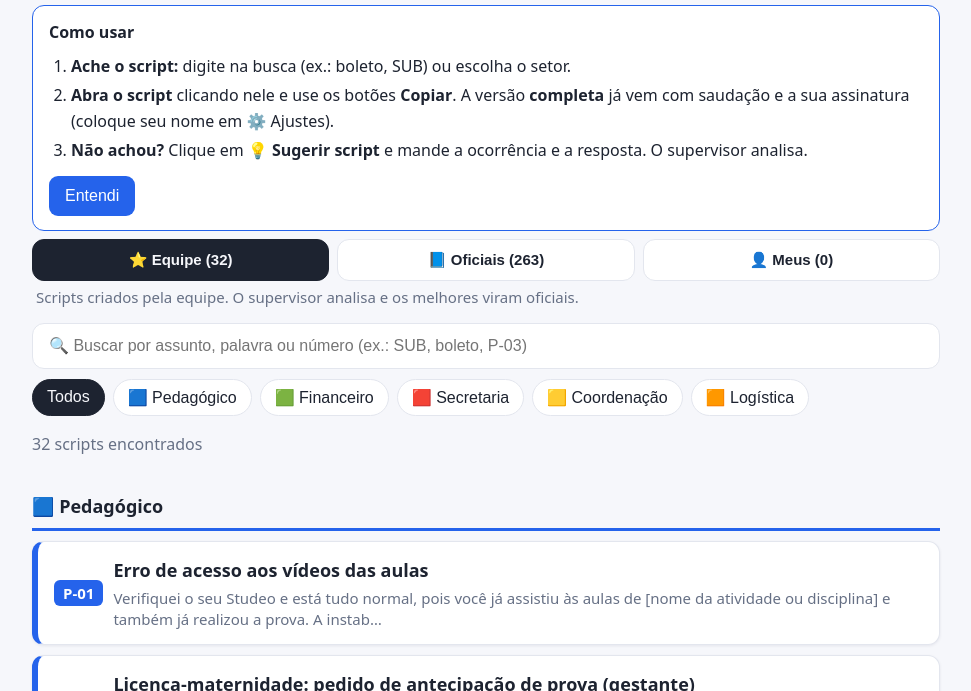
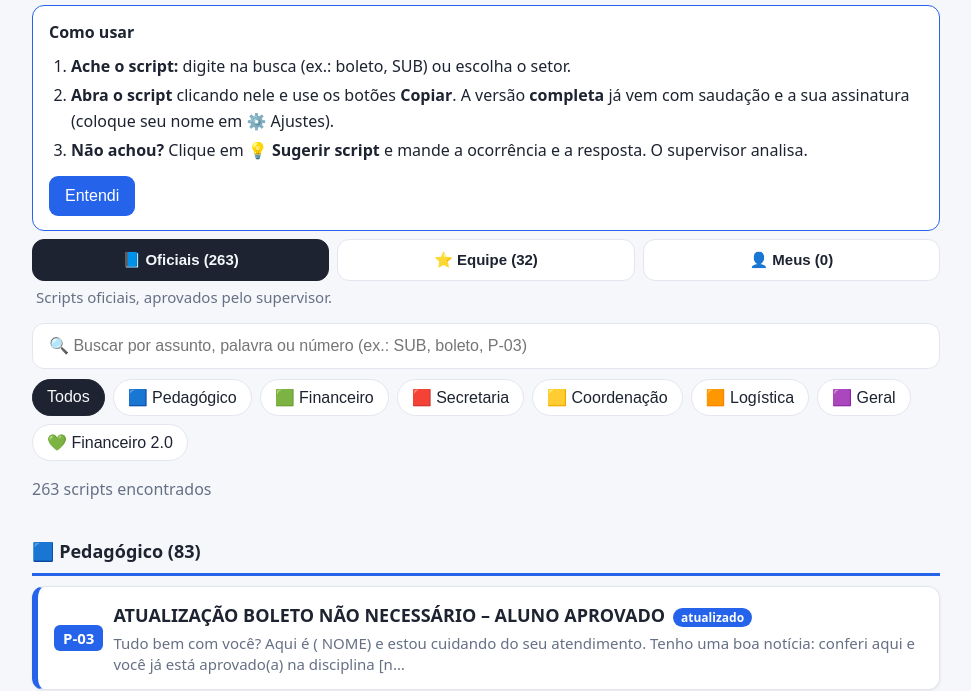
Before and after one commit to Joabvitru/coloque-scripts-backoffice, a plain HTML site: page index.html in a window 1280 px wide. Shown: the part 97-788 px from the top of the page, without its empty margins (154-1125 px from the left). Drawn offline with Linux system fonts and the light colour scheme.

Commit message:
Abas na ordem Oficiais, Equipe, Meus; abre nos Oficiais
Co-Authored-By: Claude Opus 5.5 <noreply@anthropic.com>
Claude-Session: https://claude.ai/code/session_01Gm9siuK5Cw5MjeNQ2VyrBg

```diff
--- a/index.html
+++ b/index.html
@@ -101,7 +101,7 @@ var CSV="https://docs.google.com/spreadsheets/d/e/2PACX-1vRvZQfEtEldDtrAbMPBDmgg
 var SET={P:["Pedagógico","🟦","var(--P)"],F:["Financeiro","🟩","var(--F)"],S:["Secretaria","🟥","var(--S)"],C:["Coordenação","🟨","var(--C)"],L:["Logística","🟧","var(--L)"],G:["Geral","🟪","var(--G)"],X:["Financeiro 2.0","💚","var(--X)"]};
 var DATA={ABERT:"",FECH:"",D:[],PL:[]},carregado=false;
 var AB2="Oi, [nome]! Tudo bem?",AVAL="Se o atendimento te ajudou, peço que me avalie com nota 5. Sua avaliação é muito importante para mim!";
-var KEY="notas-scripts",notas={},setor="",busca="",aba="eq",mine=[],cfg={},ui={};
+var KEY="notas-scripts",notas={},setor="",busca="",aba="pl",mine=[],cfg={},ui={};
 function lsG(k,d){try{var v=localStorage.getItem(k);return v?JSON.parse(v):d}catch(e){return d}}
 function lsS(k,v){try{localStorage.setItem(k,JSON.stringify(v))}catch(e){}}
 mine=lsG("mine-scripts",[]);cfg=lsG("cfg-scripts",{});notas=lsG(KEY,{});ui=lsG("ui-scripts",{});ui.co=ui.co||{};ui.em=ui.em||{};
@@ -132,7 +132,7 @@ function fb(){var a=document.createElement("textarea");a.value=t;document.body.a
 try{navigator.clipboard.writeText(t).then(ok,fb)}catch(e){fb()}}
 
 function tabs(){var t=document.getElementById("tabs");t.innerHTML="";var TH={eq:"Scripts criados pela equipe. O supervisor analisa e os melhores viram oficiais.",pl:"Scripts oficiais, aprovados pelo supervisor.",me:"Seus rascunhos. Ficam salvos só neste navegador.",sg:"Sugestões enviadas pelo botão 💡. Só quem aprova vê esta aba."};document.getElementById("thint").textContent=TH[aba]||"";
-[["eq","⭐ Equipe ("+itens("eq").length+")"],["pl","📘 Oficiais ("+itens("pl").length+")"],["me","👤 Meus ("+mine.length+")"]].concat(isAprov()?[["sg","📥 Sugestões ("+pendentes().length+")"]]:[]).forEach(function(a){var b=el("button","tab"+(aba===a[0]?" on":""),a[1]);b.onclick=function(){aba=a[0];setor="";tabs();chips();render()};t.appendChild(b)})}
+[["pl","📘 Oficiais ("+itens("pl").length+")"],["eq","⭐ Equipe ("+itens("eq").length+")"],["me","👤 Meus ("+mine.length+")"]].concat(isAprov()?[["sg","📥 Sugestões ("+pendentes().length+")"]]:[]).forEach(function(a){var b=el("button","tab"+(aba===a[0]?" on":""),a[1]);b.onclick=function(){aba=a[0];setor="";tabs();chips();render()};t.appendChild(b)})}
 function chips(){var c=document.getElementById("chips");c.innerHTML="";c.style.display=aba==="sg"?"none":"";
 [["","Todos"]].concat(keys().map(function(k){return[k,SET[k][1]+" "+SET[k][0]]})).forEach(function(a){var b=el("button","chip"+(setor===a[0]?" on":""),a[1]);b.onclick=function(){setor=a[0];chips();render()};c.appendChild(b)})}
 
```
